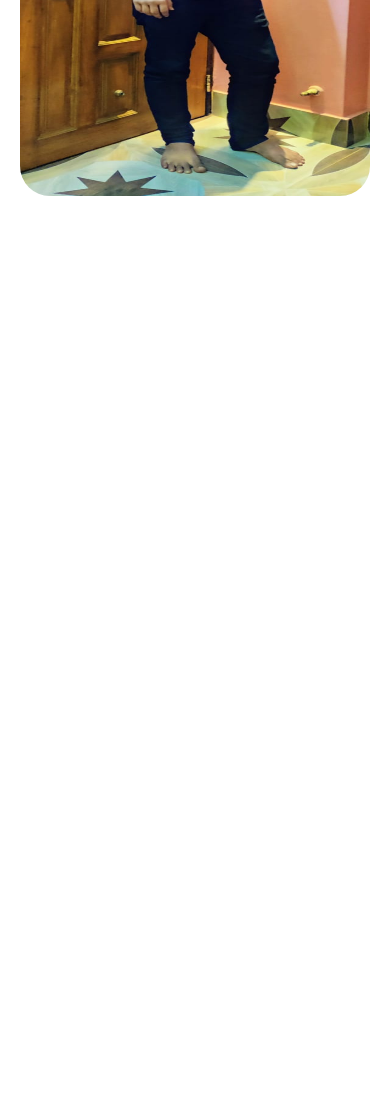
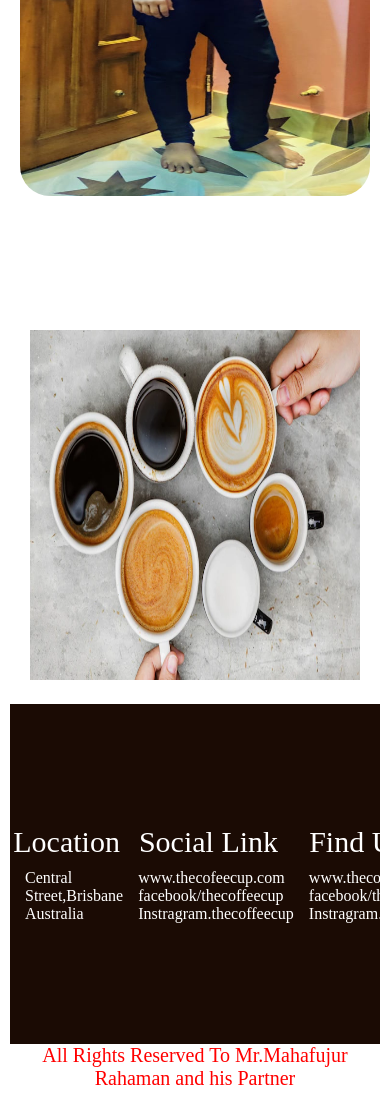
Before and after one commit to Nayeem1517/Resposive-coffee-Shop-Front_End, a plain HTML site: page index.html in a window 390 px wide. Shown: the part 8251-9351 px from the top of the page. Before the commit the page ends 8551 px from the top, so only its background shows below. Drawn offline with Linux system fonts and the light colour scheme.

Commit message:
Creating the footer and make it Responsive

```diff
--- a/index.html
+++ b/index.html
@@ -231,6 +231,29 @@
             </div>
         </section>
         <!-- Customer Review box Ended -->
+        <!-- Footer section started -->
+        <section class="footer">
+            <div class="footer-img">
+                <img src="Images/footer-bg.png" alt="">
+            </div>
+            <div class="footer-about">
+                <div class="about-msg">
+                    <h4 class="petu">Location</h4>
+                    <p class="kaw">Central Street,Brisbane <br> Australia</p>
+                </div>
+                <div class="about-msg">
+                    <h4 class="petu">Social Link</h4>
+                    <p class="kaw">www.thecofeecup.com <br> facebook/thecoffeecup <br> Instragram.thecoffeecup</p>
+                </div>
+                <div class="about-msg">
+                    <h4 class="petu">Find Us On</h4>
+                    <p class="kaw">www.thecofeecup.com <br> facebook/thecoffeecup <br> Instragram.thecoffeecup</p>
+                </div>
+
+            </div>
+            <h4 class="warning">All Rights Reserved To Mr.Mahafujur Rahaman and his Partner</h4>
+        </section>
+        <!-- Footer section Ended -->
     </main>
 </body>
 
--- a/styles.css
+++ b/styles.css
@@ -221,31 +221,35 @@ main {
     font-size: 30px;
     font-weight: 700;
 }
-.customer-review{
+
+.customer-review {
     display: flex;
     justify-content: space-around;
     align-items: center;
     padding: 50px;
     gap: 50px;
 }
-.customer-img{
+
+.customer-img {
     border: 5px;
     border-radius: 30px;
 
 }
+
 .customer-img img {
     align-items: center;
     justify-content: center;
 }
 
-.customer-img-me{
+.customer-img-me {
     width: 350px;
     height: 450px;
     align-items: center;
     justify-content: center;
     border-radius: 30px;
 }
-.sun{
+
+.sun {
     display: flex;
     flex-direction: row-reverse;
     display: flex;
@@ -255,10 +259,45 @@ main {
     gap: 450px;
 }
 
+.footer-img img {
+    width: 100%;
+    height: 350px;
+}
 
+.footer-img {
+    padding: 20px;
+}
 
+.footer-about {
+    background: #1B0B04;
+    height: 340px;
+    display: flex;
+    justify-content: space-evenly;
+    align-items: center;
+    color: white;
+}
 
-
+.petu {
+    color: #FFF;
+    text-align: center;
+    font-size: 30px;
+    font-weight: 500;
+    margin-bottom: 10px;
+}
+.kaw{
+    color: #FFF;
+font-family: Poppins;
+font-size: 16px;
+font-style: normal;
+font-weight: 400;
+margin-left: 15px;
+}
+.warning{
+    color: red;
+    text-align: center;
+    font-size: 20px;
+    font-weight: 500;
+}
 
 
 
@@ -285,8 +324,14 @@ main {
         margin-left: 50px;
         padding: 20px;
     }
-    .customer-review , .sun{
+
+    .customer-review,
+    .sun {
         flex-direction: column;
         gap: 50px;
     }
+    .footer{
+        border-radius: 5px;
+        padding: 10px;
+    }
 }
```
